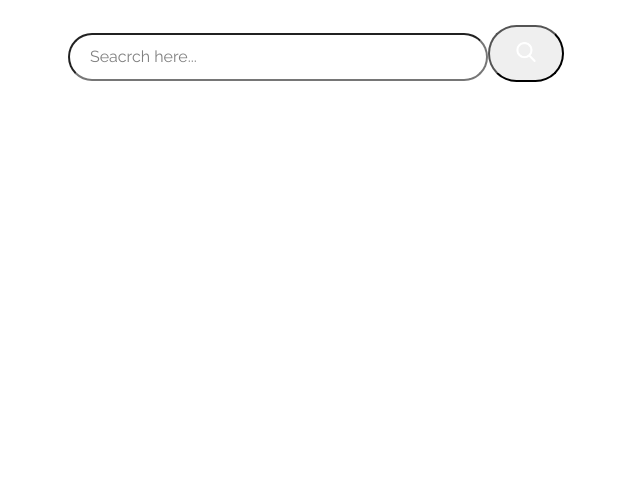
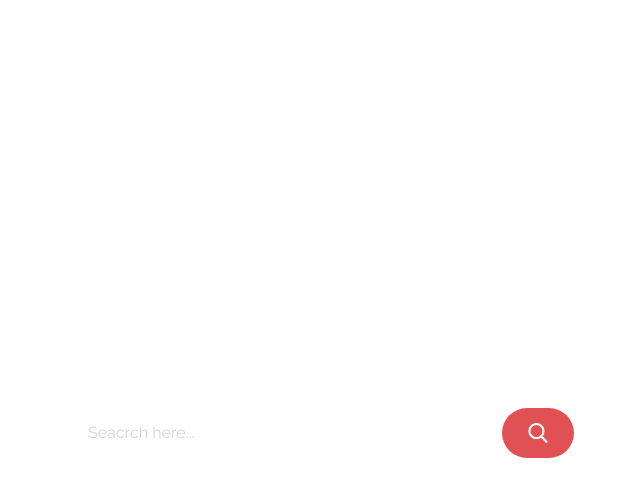
Before and after one commit to Tharindu-Lakmal/Juris-Connect, a React (Vite) app in the folder juris-connect/: page /searchbar in a window 1280 px wide. Shown: the top 496 px of the page, without its empty margins (32-672 px from the left). Built offline with nearby package versions, Linux system fonts and the light colour scheme.

Commit message:
styles changes are added

```diff
--- a/juris-connect/src/components/SearchBar/SearchBar.css
+++ b/juris-connect/src/components/SearchBar/SearchBar.css
@@ -1,3 +1,48 @@
+
+.searchbar {
+    position: relative;
+}
+
+.searchbar form {
+    display: flex;
+    flex-direction: row;
+    align-items: center;
+    gap: 10px;
+}
+
+.searchbar input {
+    height: 28px;
+    width: 180px;
+    border: none;
+    border-radius: 40px;
+    padding-left: 10px;
+    outline: none;
+}
+.searchbar input::placeholder {
+    font-size: 12px;
+    color: #272727;
+    opacity: 0.2;
+}
+
+.search-btn {
+    padding: 7px 14px;
+    background-color: #db2b2ed1;
+    border: none;
+    border-radius: 40px;
+    display: flex;
+    align-items: center;
+    transition: ease-in-out 0.3s;
+}
+
+.search-btn:is(:hover, :focus-visible) {
+    background-color: #db2b2e;
+}
+.search-btn img {
+    width: 16px;
+}
+
+
+
 /* Responsive Styles */
 
 @media only screen and (min-width: 640px) {
```
